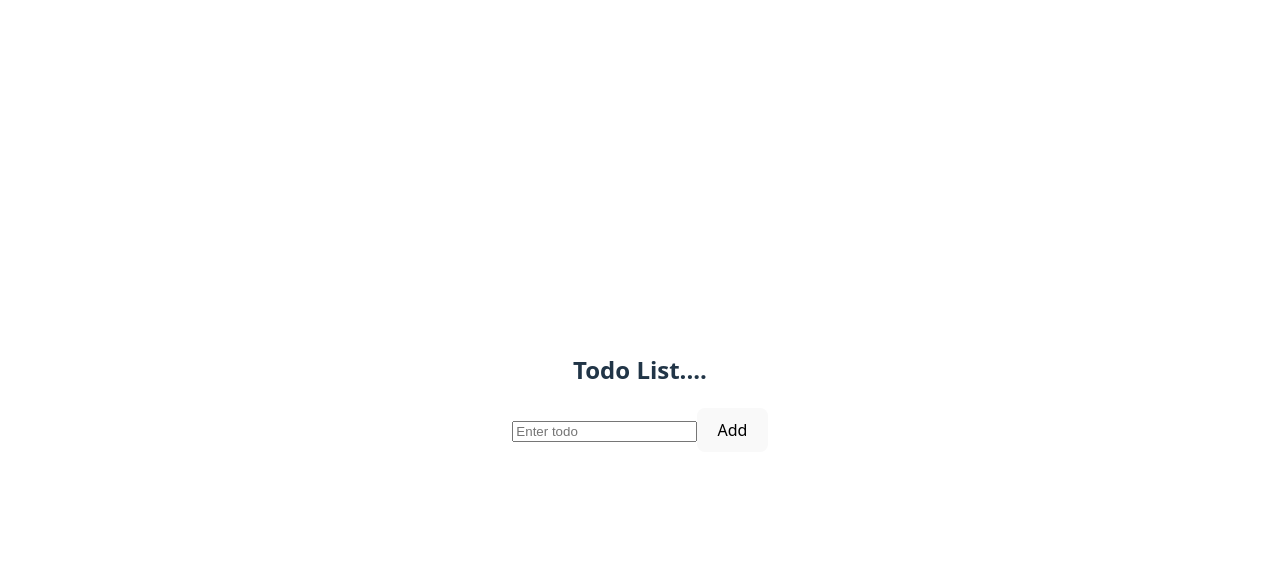
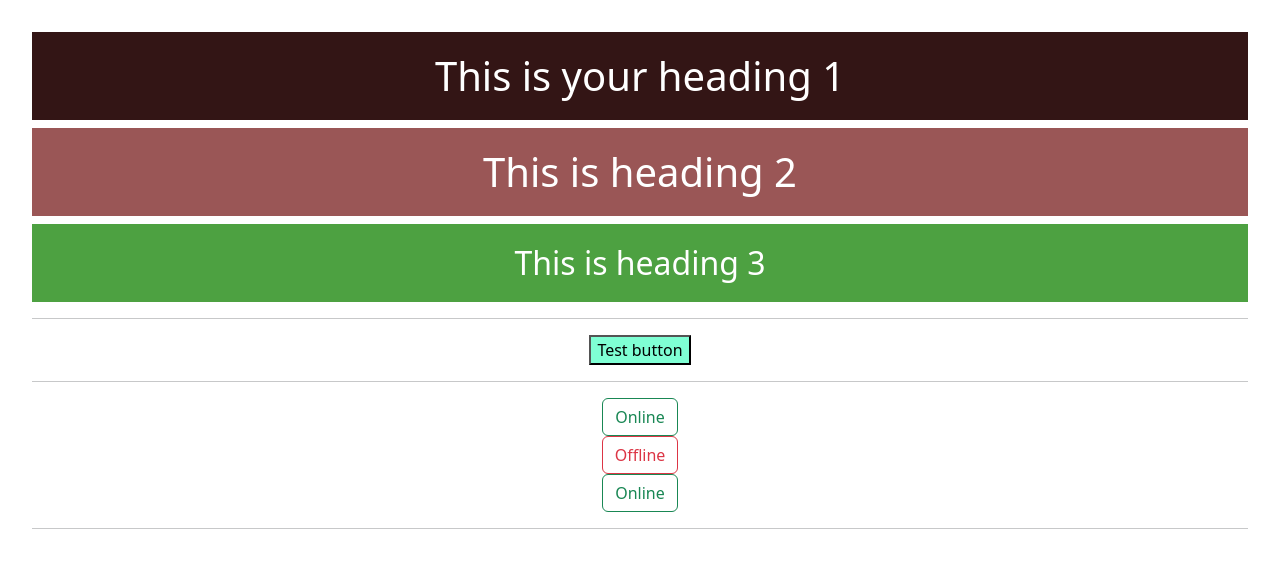
Before and after one commit to abhinav731996/React, a React (Vite) app: page / in a window 1280 px wide. Shown: the top 568 px of the page. Built offline with nearby package versions, Linux system fonts and the light colour scheme.

Commit message:
react styling

```diff
--- a/package.json
+++ b/package.json
@@ -10,6 +10,7 @@
     "preview": "vite preview"
   },
   "dependencies": {
+    "bootstrap": "^5.3.8",
     "react": "^19.2.0",
     "react-dom": "^19.2.0",
     "styled-components": "^6.3.8"
--- a/src/App.jsx
+++ b/src/App.jsx
@@ -184,35 +184,39 @@ import Task3 from './Task3'
 
 // -------------- Styling react app --------------
 
+import React from 'react'
+import HeadingStyle from './HeadingStyle'
+import Dashboard from './page/Dashboard'
+// import "./assets/css/dashboard.module.css"
+import UserStatus from './page/UserStatus'
+
+function App() {
+  return (
+    <div>
+      <HeadingStyle/><hr />
+      <Dashboard/><hr />
+      <UserStatus status={'true'}/>
+      <UserStatus/>
+      <UserStatus status/><hr />
+    </div>
+  )
+}
+
+export default App
+
+
+
+// ----------- Task-4 ----------------
+
 // import React from 'react'
-// import HeadingStyle from './HeadingStyle'
-// import Dashboard from './page/Dashboard'
-// import "./assets/css/dashboard.module.css"
+// import Task4 from './Task4'
 
 // function App() {
 //   return (
 //     <div>
-//       <HeadingStyle/>
-//       <Dashboard/>
+//       <Task4/>
 //     </div>
 //   )
 // }
 
 // export default App
-
-
-
-// ----------- Task-4 ----------------
-
-import React from 'react'
-import Task4 from './Task4'
-
-function App() {
-  return (
-    <div>
-      <Task4/>
-    </div>
-  )
-}
-
-export default App
--- a/src/UseReduser.jsx
+++ b/src/UseReduser.jsx
@@ -41,8 +41,8 @@ const UseReduser = () => {
       <br />
       {/* <button onClick={handleIncrement}>Increment</button>{" "}
       <button onClick={handleDecrement}>Decrement</button> */}
-      <button onClick={() => dispatch({type: "INCREMENT"})}>Increment</button>{" "}
-      <button onClick={() => dispatch({type: "DECREMENT"})}>Decrement</button>
+      <button className='btn btn-primary' onClick={() => dispatch({type: "INCREMENT"})}>Increment</button>{" "}
+      <button className='btn btn-secondary' onClick={() => dispatch({type: "DECREMENT"})}>Decrement</button>
     </div>
   )
 }
--- a/src/main.jsx
+++ b/src/main.jsx
@@ -1,8 +1,10 @@
 import React, { StrictMode } from 'react'
 import { createRoot } from 'react-dom/client'
-import './index.css'
+// import './index.css'
 import App from './App.jsx'
 import JSXrule from "./JSXrule.jsx"
+import "bootstrap/dist/css/bootstrap.css"
+// import "../node_modules/bootstrap/dist/css/bootstrap.css"
 
 createRoot(document.getElementById('root')).render(
   <StrictMode>
--- /dev/null
+++ b/src/page/UserStatus.jsx
@@ -0,0 +1,13 @@
+const UserStatus = ( { status = false } ) => {
+    return (
+        <div>
+            {/* <span className="btn border-success text-success">
+                {status ? "Online" : "Offline" }
+            </span> */}
+            <span className={`btn border-${status ? "success" : "danger"} text-${status ? "success" : "danger"}`}>
+                {status ? "Online" : "Offline" }
+            </span>
+        </div>
+    );
+};
+export default UserStatus
```
Also changed, not shown: 1 other file (tests, documents, lock files or other folders).
